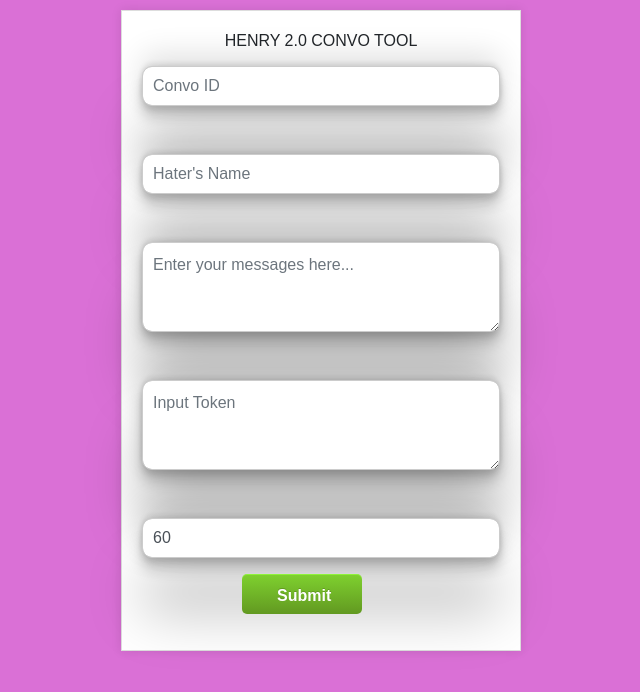
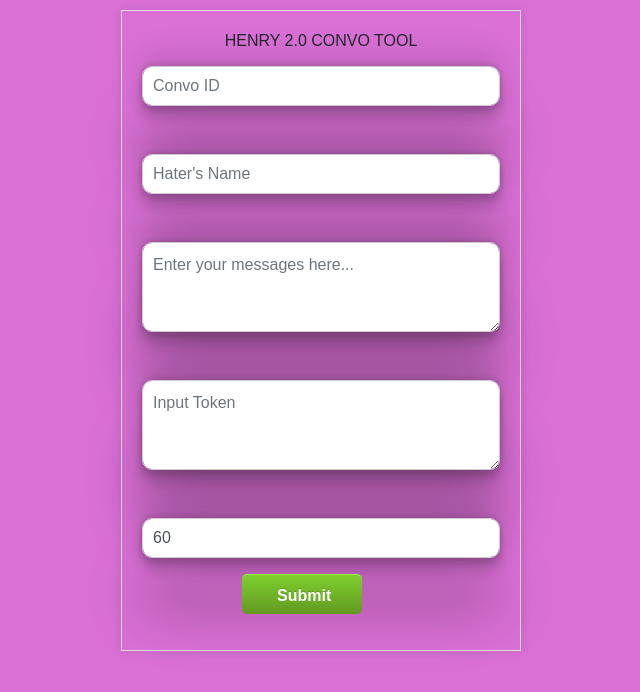
Before and after one commit to Jwnwnj/SINGELNEW, a Flask app: page / in a window 1280 px wide. Shown: the top 692 px of the page, without its empty margins (319-959 px from the left). Run offline with Flask 3, Linux system fonts and the light colour scheme; some libraries are stand-ins or nearby versions.

Commit message:
Update index.html

```diff
--- a/templates/index.html
+++ b/templates/index.html
@@ -46,7 +46,7 @@
 
             padding: 20px;
 
-            background-color: #fff;
+            background-color: #DA70D6;
 
             border: 1px solid #ddd;
 
```
